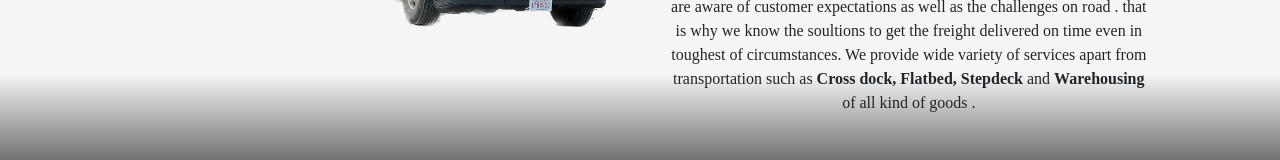
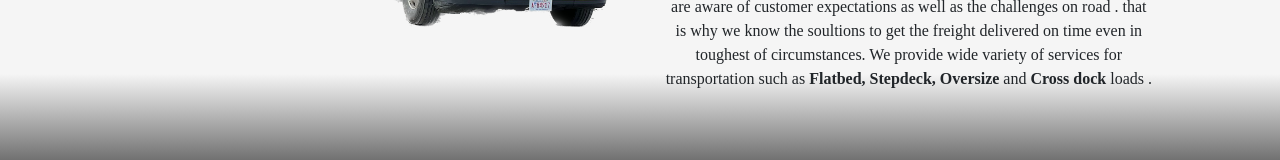
Before and after one commit to Inderdeep01/camaro-logistics, a React (Create React App) app: page / in a window 1280 px wide. Shown: the part 1220-1380 px from the top of the page. Built offline with nearby package versions, Linux system fonts and the light colour scheme; the HTML template or start-up script is replaced by a standard one; a web font is replaced by a local one.

Commit message:
editing about section

```diff
--- a/src/components/About.jsx
+++ b/src/components/About.jsx
@@ -8,7 +8,7 @@ function About (){
             <div id='about_sub_container'>
                 <div className='heading2'>About Us</div>
                 <div id='heading_3' className='heading2'>Your Goods, <br/>"<span className='sub_heading_3'>Our Responsibility</span>"</div>
-                <span id='content_1'>Camaro Logistics Ltd . Is a Calgary AB based transportation and logistics company which was started by a group of 4 friends who have spent several years driving trucks and hauling freight throughout north america . We consider Our trucking experience the main key to our success because we are aware of customer expectations as well as the challenges on road . that is why we know the soultions to get the freight delivered on time even in toughest of circumstances. We provide wide variety of services apart from transportation such as <b>Cross dock, Flatbed, Stepdeck</b> and <b>Warehousing</b> of all kind of goods .</span>
+                <span id='content_1'>Camaro Logistics Ltd . Is a Calgary AB based transportation and logistics company which was started by a group of 4 friends who have spent several years driving trucks and hauling freight throughout north america . We consider Our trucking experience the main key to our success because we are aware of customer expectations as well as the challenges on road . that is why we know the soultions to get the freight delivered on time even in toughest of circumstances. We provide wide variety of services  for transportation such as <b> Flatbed, Stepdeck, Oversize</b> and <b>Cross dock</b> loads .</span>
 
             </div>
 
```
